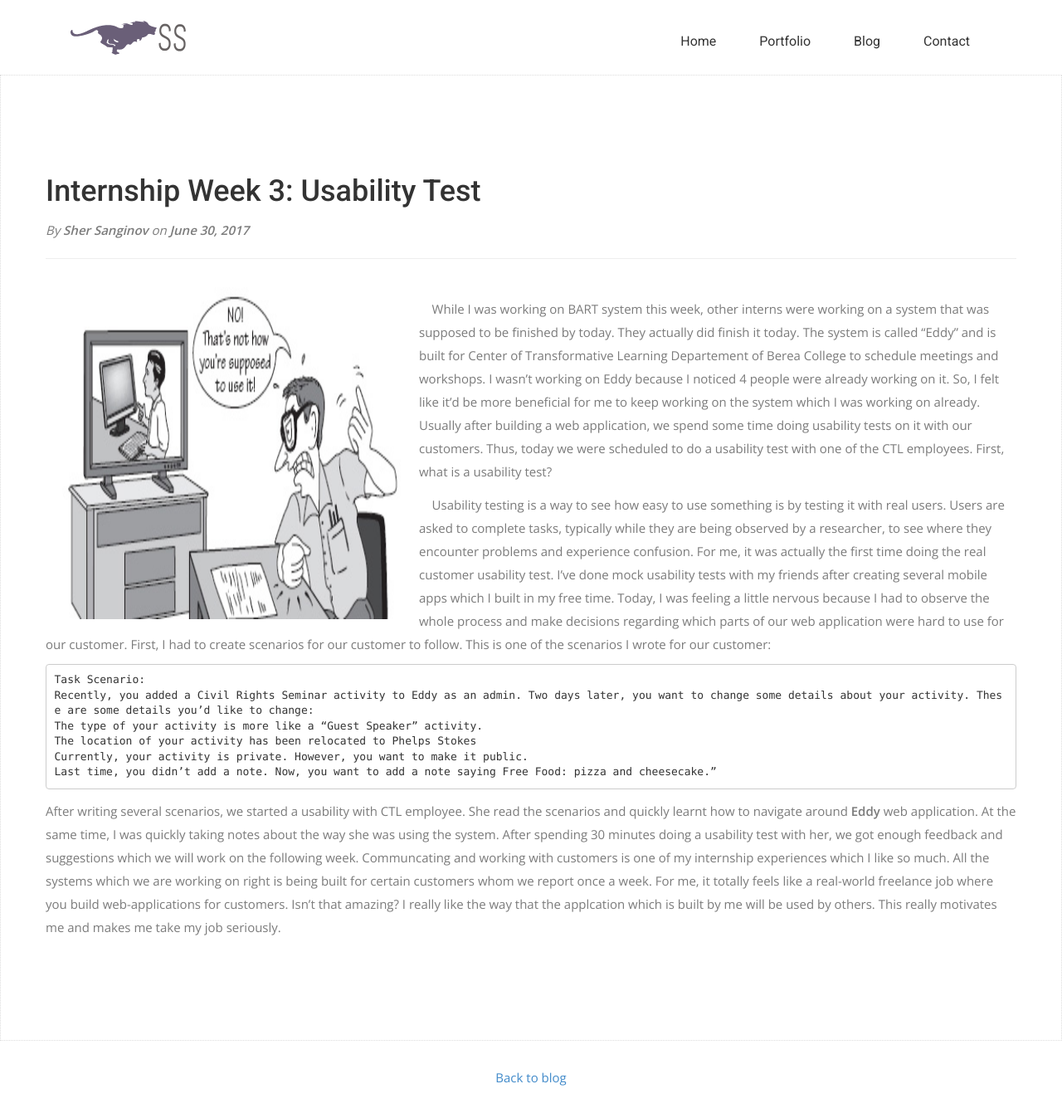
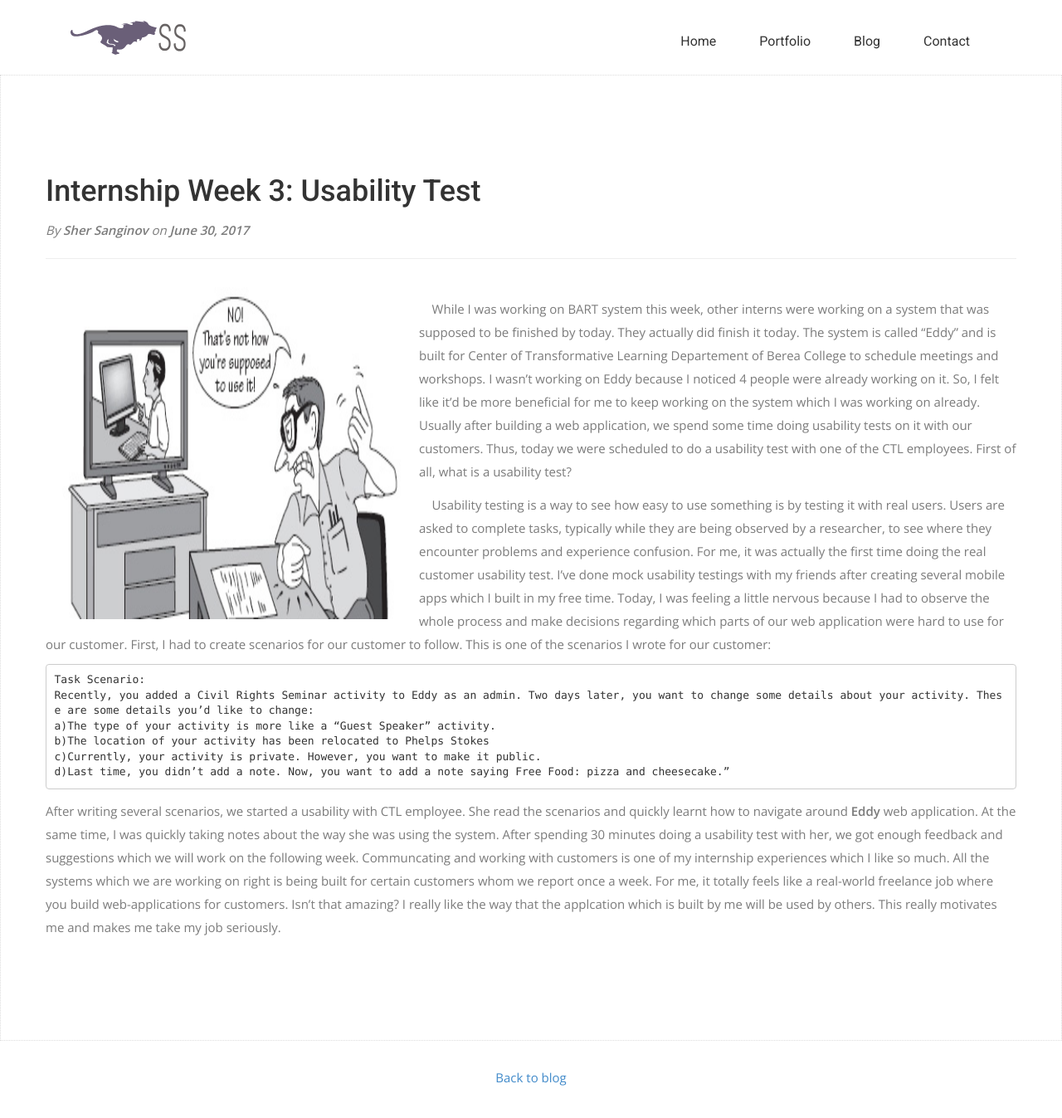
Before and after one commit to sanginovs/personal-website, a Jekyll site: the page built from _posts/2017-06-30-usability-test.md, in a window 1280 px wide and 1400 px high. Shown: the top 1347 px of the window at 83% size. Built offline with Jekyll 4.4.1, drawn with Linux system fonts in a browser that asks for light colours; nearby versions of some CDN libraries; some web fonts are replaced.

Commit message:
blog week 3

````diff
--- a/_posts/2017-06-30-usability-test.md
+++ b/_posts/2017-06-30-usability-test.md
@@ -7,16 +7,16 @@
 
 <img class="img-responsive" src="/assets/img/intern8.jpg" alt="Drawing" style="width: 450px; height: 400px; display: block; float:left; ">
 
-&nbsp;&nbsp;&nbsp;&nbsp;While I was working on BART system this week, other interns were working on a system that was supposed to be finished by today. They actually did finish it today. The system is called "Eddy" and is built for Center of Transformative Learning Departement of Berea College to schedule meetings and workshops. I wasn't working on Eddy because I noticed 4 people were already working on it. So, I felt like it'd be more beneficial for me to keep working on the system which I was working on already. Usually after building a web application, we spend some time doing usability tests on it with our customers. Thus, today we were scheduled to do a usability test with one of the CTL employees. First, what is a usability test?
+&nbsp;&nbsp;&nbsp;&nbsp;While I was working on BART system this week, other interns were working on a system that was supposed to be finished by today. They actually did finish it today. The system is called "Eddy" and is built for Center of Transformative Learning Departement of Berea College to schedule meetings and workshops. I wasn't working on Eddy because I noticed 4 people were already working on it. So, I felt like it'd be more beneficial for me to keep working on the system which I was working on already. Usually after building a web application, we spend some time doing usability tests on it with our customers. Thus, today we were scheduled to do a usability test with one of the CTL employees. First of all, what is a usability test?
 
 
-&nbsp;&nbsp;&nbsp;&nbsp;Usability testing is a way to see how easy to use something is by testing it with real users. Users are asked to complete tasks, typically while they are being observed by a researcher, to see where they encounter problems and experience confusion. For me, it was actually the first time doing the real customer usability test. I've done mock usability tests with my friends after creating several mobile apps which I built in my free time. Today, I was feeling a little nervous because I had to observe the whole process and make decisions regarding which parts of our web application were hard to use for our customer. First, I had to create scenarios for our customer to follow. This is one of the scenarios I wrote for our customer:
+&nbsp;&nbsp;&nbsp;&nbsp;Usability testing is a way to see how easy to use something is by testing it with real users. Users are asked to complete tasks, typically while they are being observed by a researcher, to see where they encounter problems and experience confusion. For me, it was actually the first time doing the real customer usability test. I've done mock usability testings with my friends after creating several mobile apps which I built in my free time. Today, I was feeling a little nervous because I had to observe the whole process and make decisions regarding which parts of our web application were hard to use for our customer. First, I had to create scenarios for our customer to follow. This is one of the scenarios I wrote for our customer:
 ```
 Task Scenario:
 Recently, you added a Civil Rights Seminar activity to Eddy as an admin. Two days later, you want to change some details about your activity. These are some details you’d like to change:
-The type of your activity is more like a “Guest Speaker” activity.
-The location of your activity has been relocated to Phelps Stokes
-Currently, your activity is private. However, you want to make it public.
-Last time, you didn’t add a note. Now, you want to add a note saying Free Food: pizza and cheesecake.”
+a)The type of your activity is more like a “Guest Speaker” activity.
+b)The location of your activity has been relocated to Phelps Stokes
+c)Currently, your activity is private. However, you want to make it public.
+d)Last time, you didn’t add a note. Now, you want to add a note saying Free Food: pizza and cheesecake.”
 ```
 After writing several scenarios, we started a usability with CTL employee. She read the scenarios and quickly learnt how to navigate around **Eddy** web application. At the same time, I was quickly taking notes about the way she was using the system. After spending 30 minutes doing a usability test with her, we got enough feedback and suggestions which we will work on the following week. Communcating and working with customers is one of my internship experiences which I like so much. All the systems which we are working on right is being built for certain customers whom we report once a week. For me, it totally feels like a real-world freelance job where you build web-applications for customers. Isn't that amazing? I really like the way that the applcation which is built by me will be used by others. This really motivates me and makes me take my job seriously.
````
